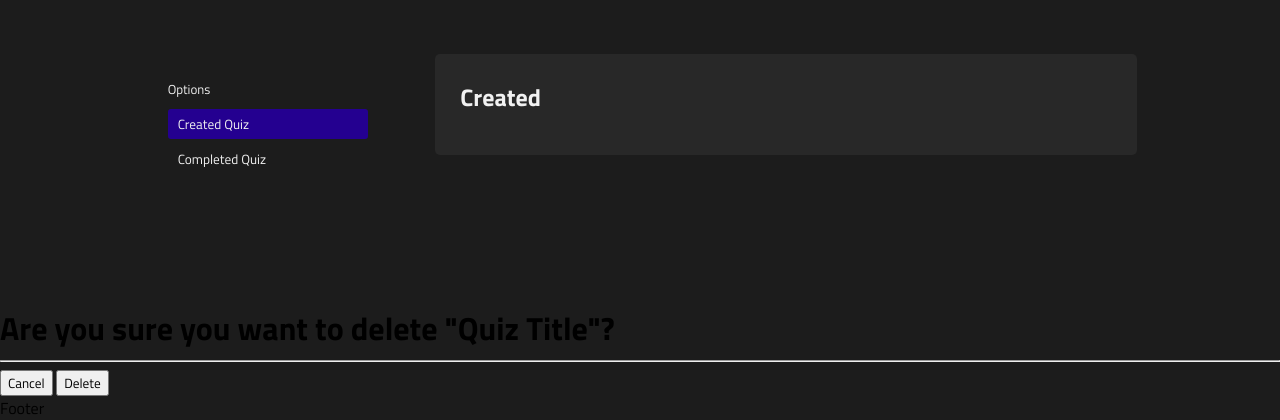
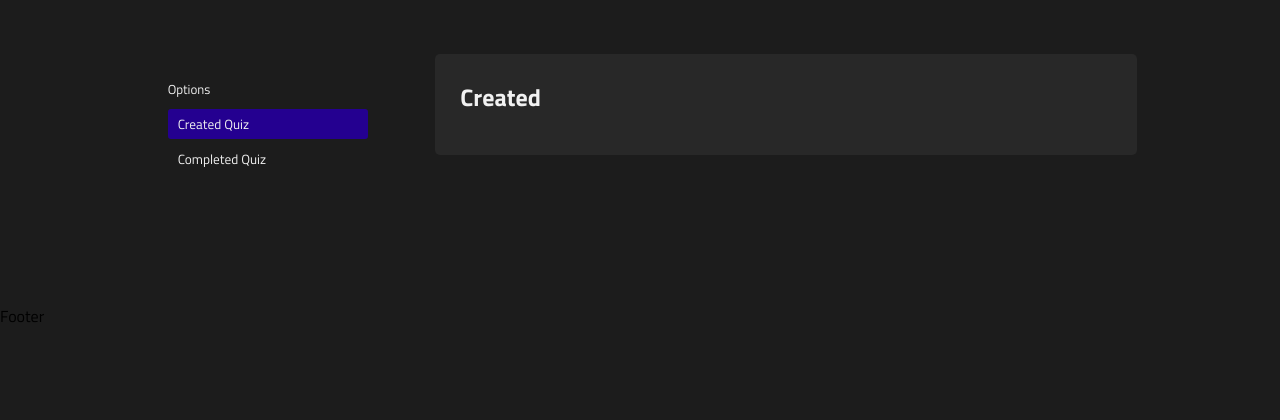
Before and after one commit to Spimy/Spuiz-old, a Django app: template Main/templates/user_quizzes.html in a window 1280 px wide. Shown: the part 610-1030 px from the top of the page. After the commit the page ends 932 px from the top, so only its background shows below. Run offline with Django 3.2, Linux system fonts and the light colour scheme; the template is opened without the code that fills it, so the values that code supplies are empty; some libraries are stand-ins or nearby versions.

Commit message:
Style dropdown

```diff
--- a/Main/static/assets/css/user_quizzes.css
+++ b/Main/static/assets/css/user_quizzes.css
@@ -16,6 +16,100 @@ h2 {
 
 button {
     font-family: "Titillium Web", sans-serif;
+}
+
+#delete_confirmation {
+    align-items: center;
+    background-color: none;
+    display: flex;
+    justify-content: center;
+    height: 100%;
+    position: fixed;
+    top: 0;
+    transform: scale(0);
+    width: 100%;
+    transition: transform 0.3s ease-in-out, background-color 1s ease-in-out;
+}
+
+#delete_confirmation .card {
+    background-color: var(--grey-light);
+    border-radius: 5px;
+    color: #f1f1f1;
+    padding: 25px;
+}
+
+#delete_confirmation .card h1 {
+    font-size: 15px;
+    margin: 0;
+}
+
+#delete_confirmation .card .items {
+    display: flex;
+    justify-content: flex-end;
+}
+
+#delete_confirmation .card .items button {
+    border: none;
+    border-radius: 5px;
+    cursor: pointer;
+    font-weight: bold;
+    padding: 10px 15px;
+}
+
+#delete_confirmation .card .items button:first-child {
+    background-color: var(--grey-lighter);
+    color: #f1f1f1;
+    margin-right: 10px;
+}
+
+#delete_confirmation .card .items button:nth-child(2) {
+    background-color: #ff4d4d;
+    color: var(--grey-dark);
+}
+
+.dropdown-container {
+    position: relative;
+}
+
+.dropdown-container:hover .dropdown-options,
+.dropdown-container:focus .dropdown-options {
+    opacity: 1;
+    transition: visibility 1s, opacity 0.3s ease-in-out, top 0.3s ease-in-out;
+    top: 100%;
+    visibility: visible;
+}
+
+.dropdown-options {
+    background-color: var(--grey-lighter);
+    border-radius: 5px;
+    display: flex;
+    flex-direction: column;
+    left: 0;
+    opacity: 0;
+    padding: 10px;
+    position: absolute;
+    top: 50%;
+    transform: translateX(-15%);
+    transition: visibility 0s, opacity 0.3s ease-in-out, top 0.3s ease-in-out;
+    visibility: hidden;
+    width: 110px;
+    z-index: 1;
+}
+
+.dropdown-options button {
+    background-color: transparent;
+    border: none;
+    border-radius: 5px;
+    color: #f1f1f1;
+    cursor: pointer;
+    margin: 5px 0;
+    padding: 10px 15px;
+    transition: 0.3s ease-in-out;
+    width: 100%;
+}
+
+.dropdown-options button:hover {
+    background-color: var(--purple-normal);
 }
 
 #user_profile {
```
